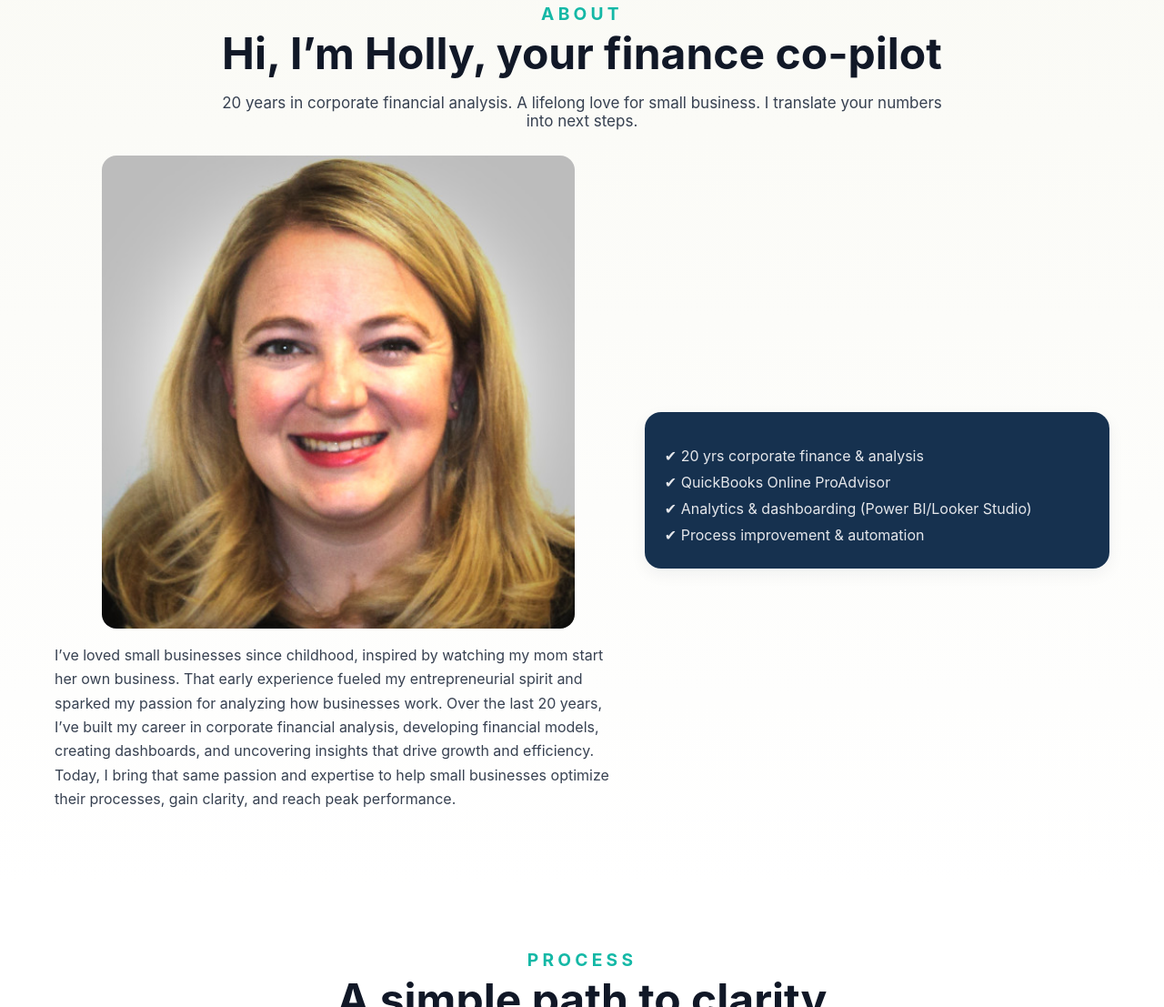
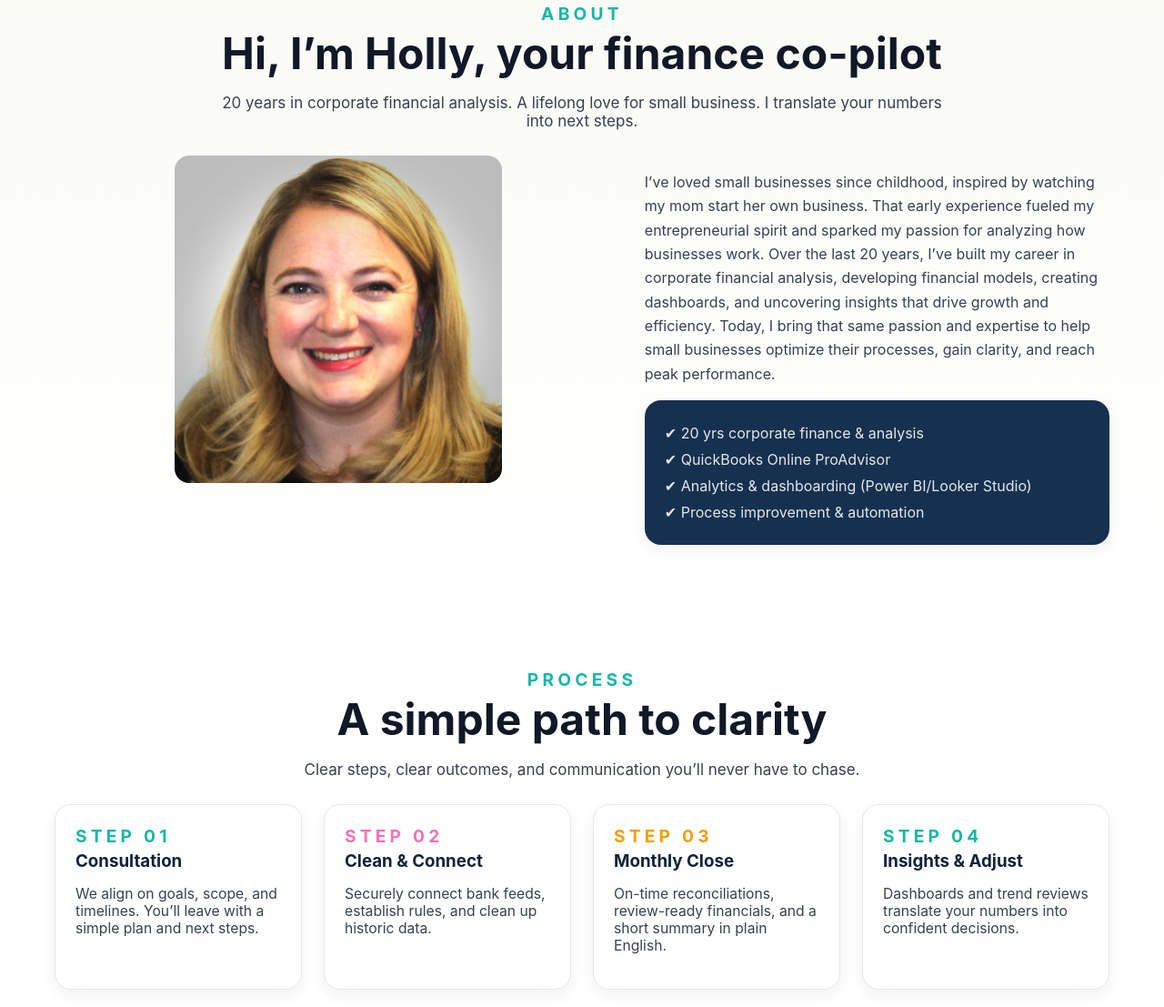
Before and after one commit to brightpathgit/brightpath-site, a website: page index.html in a window 1280 px wide. Shown: the part 1457-2564 px from the top of the page at 91% size. Drawn offline with Linux system fonts and the light colour scheme.

Commit message:
Add files via upload

```diff
--- a/index.html
+++ b/index.html
@@ -48,7 +48,7 @@
   .stat .value{font-weight:800;color:var(--navy);font-size:1.6rem}
   .stat .label{color:#334155;font-size:.9rem}
 
-  /* Tight hero spacing as you approved */
+  /* Tight hero spacing (approved) */
   .hero{position:relative;overflow:hidden;background:none}
   .hero .row{padding:4px 0 24px}
 
@@ -57,9 +57,9 @@
 
   footer{border-top:1px solid #e5e7eb;background:#fff}
 
-  /* About image sizing – keeps headshot tasteful on all screens */
-  .about-photo{width:100%;max-width:420px;border-radius:16px;display:block;margin:0 auto 16px}
-  @media(min-width:900px){ .about-photo{max-width:520px} }
+  /* About image sizing – smaller and consistent */
+  .about-photo{width:100%;max-width:340px;border-radius:16px;display:block;margin:0 auto}
+  @media(min-width:900px){ .about-photo{max-width:360px} }
 
   /* Contact form mobile fix */
   form#contactForm input, form#contactForm textarea{width:100%}
@@ -197,14 +197,16 @@
     </div>
   </section>
 
-  <!-- About -->
+  <!-- About (IMAGE LEFT, TEXT + NAVY CARD RIGHT) -->
   <section id="about" style="background:linear-gradient(180deg,var(--cream),#fff)">
     <div class="section-title">
       <div class="kicker">ABOUT</div>
       <h2>Hi, I’m Holly, your finance co-pilot</h2>
       <p class="lead">20 years in corporate financial analysis. A lifelong love for small business. I translate your numbers into next steps.</p>
     </div>
-    <div class="container row row-2" style="align-items:center">
+
+    <div class="container row row-2" style="align-items:start">
+      <!-- Left: photo (smaller) -->
       <div>
         <img id="aboutPhoto"
              class="about-photo"
@@ -212,15 +214,18 @@
              srcset="images/holly-headshot.jpg 1x, images/holly-headshot@2x.jpg 2x"
              alt="Holly Smith — BrightPath Financial"
              onerror="this.style.display='none';document.getElementById('aboutPh').style.display='grid';"/>
-        <div id="aboutPh" class="placeholder" style="display:none;height:320px;border-radius:16px">ABOUT PHOTO PLACEHOLDER</div>
-        <div style="color:#374151;line-height:1.65;margin-top:8px">
+        <div id="aboutPh" class="placeholder" style="display:none;height:280px;border-radius:16px">ABOUT PHOTO PLACEHOLDER</div>
+      </div>
+
+      <!-- Right: paragraph ABOVE the navy card -->
+      <div>
+        <div style="color:#374151;line-height:1.65;margin:0 0 16px 0">
           <p>I’ve loved small businesses since childhood, inspired by watching my mom start her own business. That early experience fueled my entrepreneurial spirit and sparked my passion for analyzing how businesses work. Over the last 20 years, I’ve built my career in corporate financial analysis, developing financial models, creating dashboards, and uncovering insights that drive growth and efficiency. Today, I bring that same passion and expertise to help small businesses optimize their processes, gain clarity, and reach peak performance.</p>
         </div>
-      </div>
-      <div>
+
         <div class="card card-dark">
           <div class="card-body">
-            <ul style="list-style:none;padding-left:0;margin:12px 0 0;line-height:1.8;color:#e5e7eb">
+            <ul style="list-style:none;padding-left:0;margin:0;line-height:1.8;color:#e5e7eb">
               <li>✔︎ 20 yrs corporate finance & analysis</li>
               <li>✔︎ QuickBooks Online ProAdvisor</li>
               <li>✔︎ Analytics & dashboarding (Power BI/Looker Studio)</li>
@@ -267,6 +272,8 @@
               <input name="email" type="email" required placeholder="Email" />
               <input name="business" placeholder="Business Name" style="grid-column:span 2" />
               <textarea name="message" placeholder="How can I help?" rows="5" style="grid-column:span 2"></textarea>
+ 		<!-- Honeypot field -->
+  		<input type="text" name="_gotcha" style="display:none" tabindex="-1" autocomplete="off" />
               <button class="btn btn-primary" type="submit" style="grid-column:span 2;justify-content:center">Send Message</button>
               <p id="formStatus" style="grid-column:span 2;margin:.5rem 0 0;color:#cbd5e1;font-size:.85rem"></p>
             </form>
```
